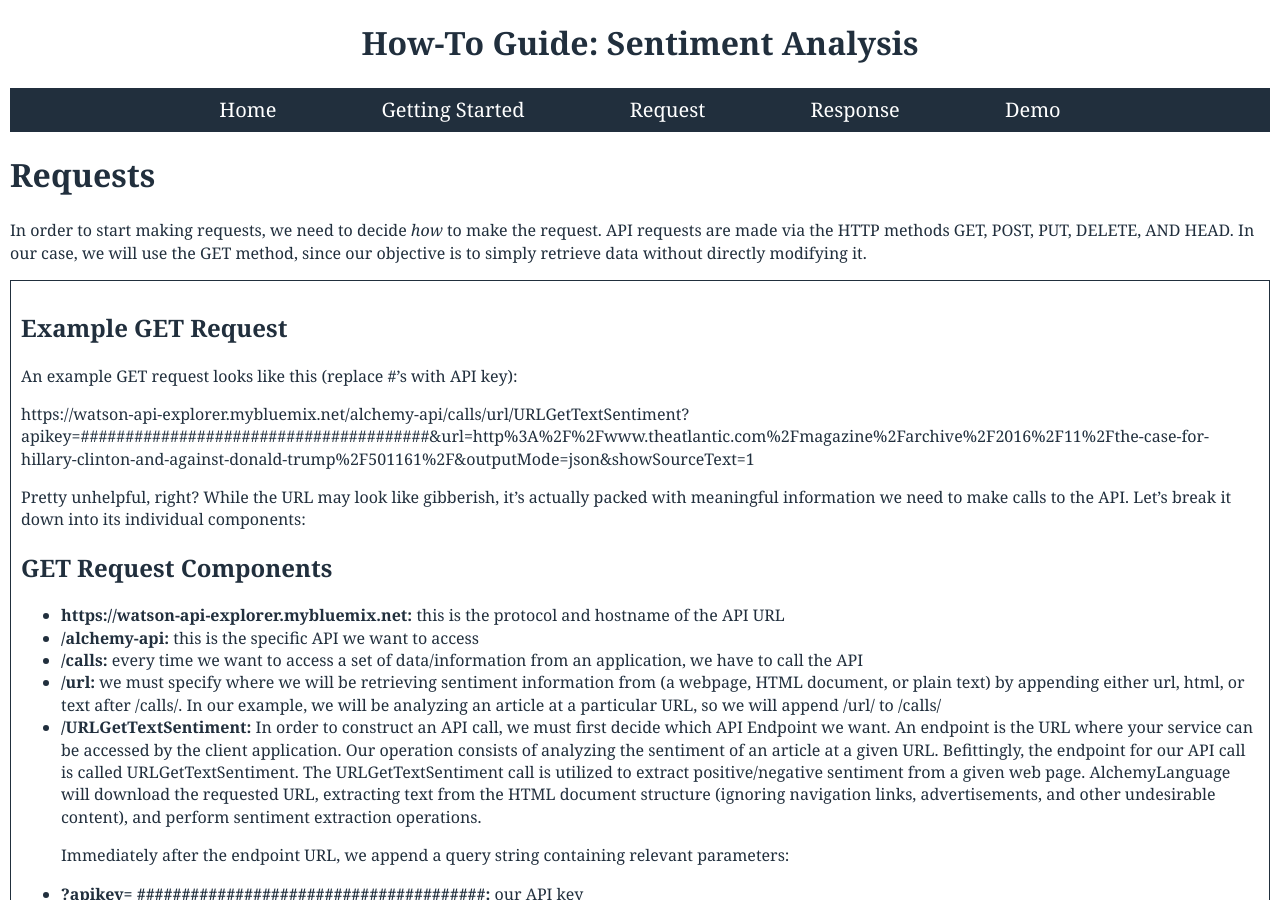
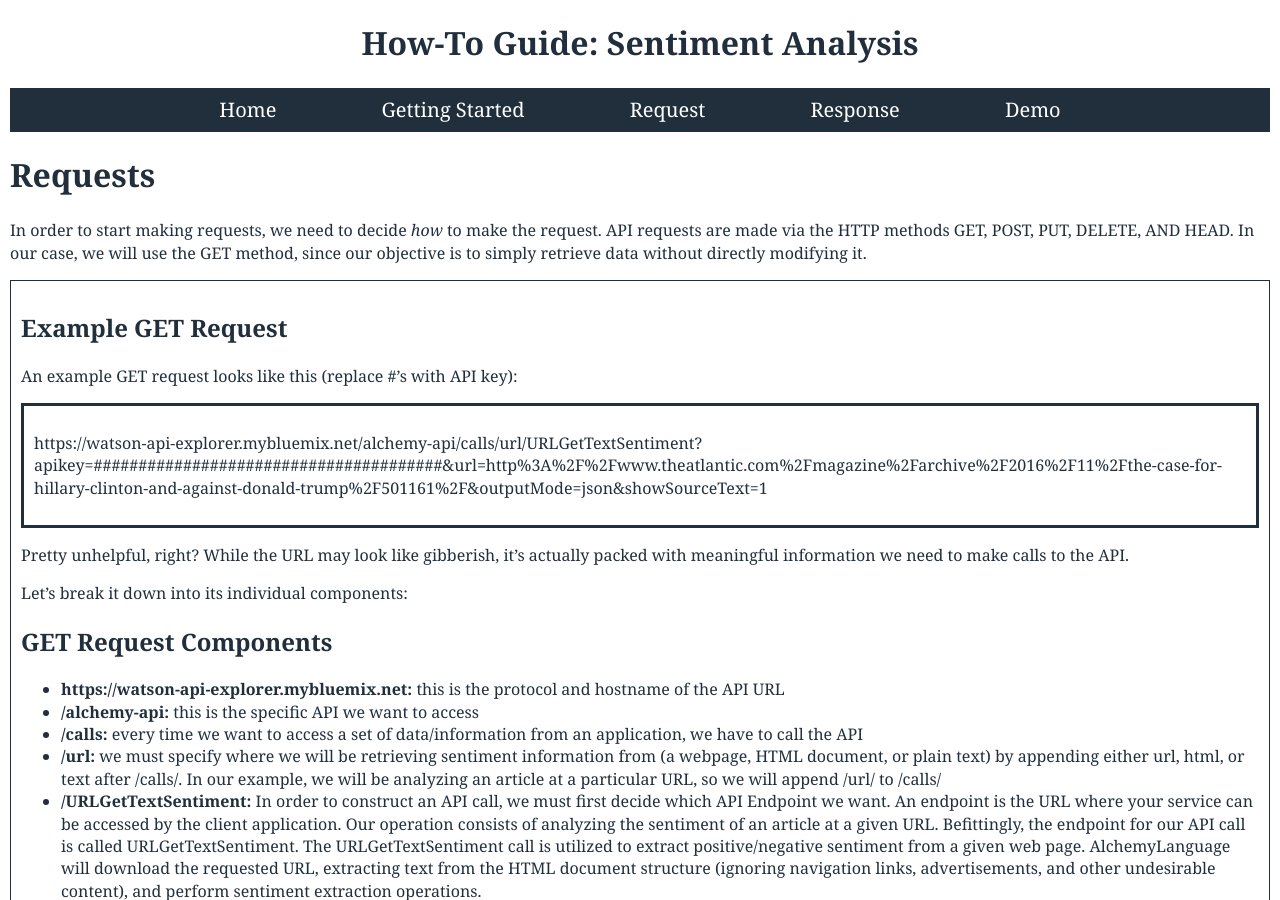
Before and after one commit to lenaz/How-To-Guide, a Jekyll site: the page built from request.html, in a window 1280 px wide and 900 px high. Built offline with Jekyll 4.4.1, drawn with Linux system fonts in a browser that asks for light colours; Markdown is read by kramdown in place of the engine named in the settings.

Commit message:
Update request.html

```diff
--- a/request.html
+++ b/request.html
@@ -12,9 +12,15 @@ layout: default
 
 <p>An example GET request looks like this (replace #’s with API key):</p>
 
+  <div class="url-div">
+
 <p>https://watson-api-explorer.mybluemix.net/alchemy-api/calls/url/URLGetTextSentiment?apikey=#######################################&amp;url=http%3A%2F%2Fwww.theatlantic.com%2Fmagazine%2Farchive%2F2016%2F11%2Fthe-case-for-hillary-clinton-and-against-donald-trump%2F501161%2F&amp;outputMode=json&amp;showSourceText=1</p>
 
-<p>Pretty unhelpful, right? While the URL may look like gibberish, it’s actually packed with meaningful information we need to make calls to the API. Let’s break it down into its individual components:</p>
+  </div>
+
+<p>Pretty unhelpful, right? While the URL may look like gibberish, it’s actually packed with meaningful information we need to make calls to the API.</p>
+
+<p>Let’s break it down into its individual components:</p>
 
   <h2>GET Request Components</h2>
 
```
